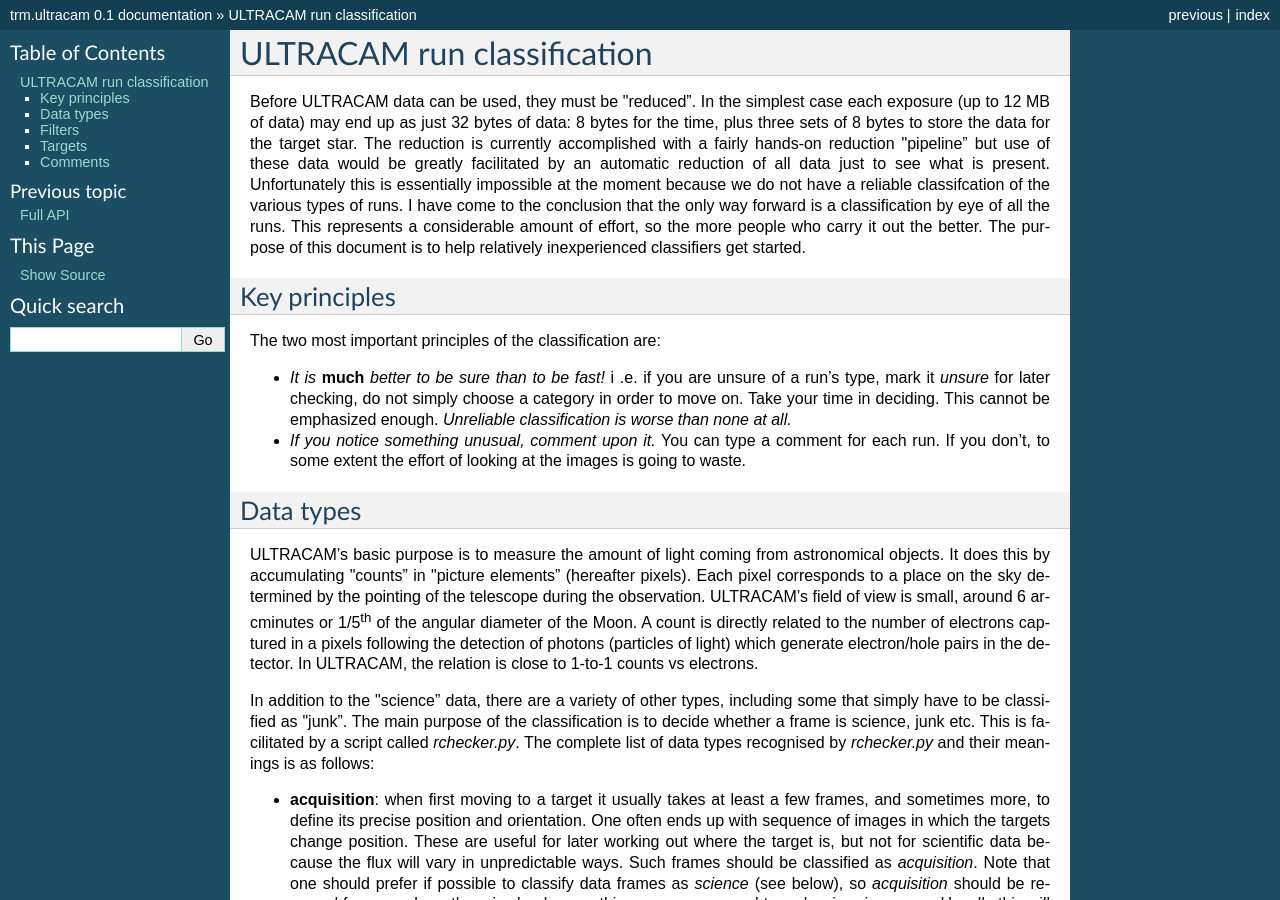
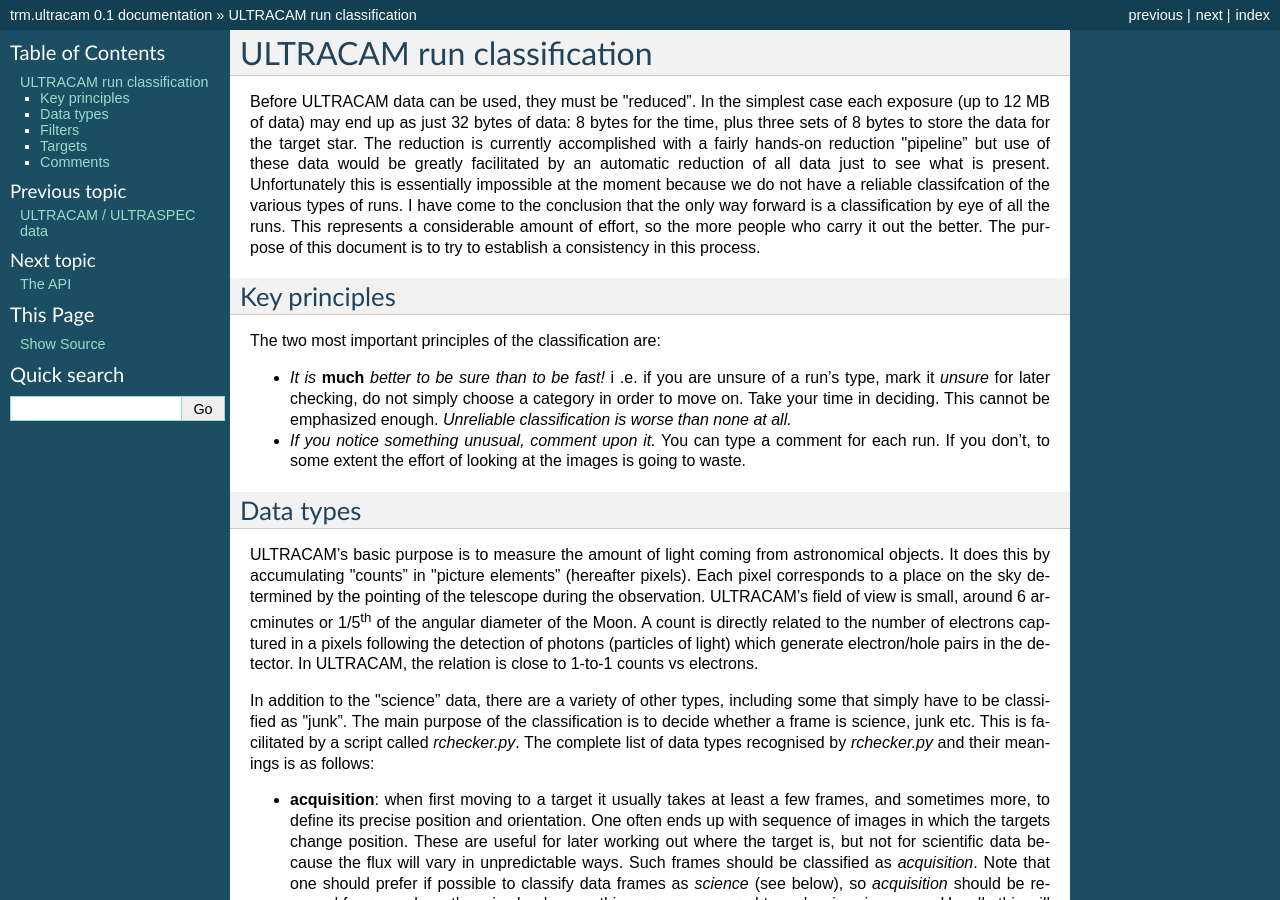
Before and after one commit to trmrsh/trm-ultracam, a Sphinx documentation site: the page built from docs/types.rst, in a window 1280 px wide and 900 px high. Built offline with Sphinx 7.4.7, drawn with Linux system fonts in a browser that asks for light colours; pages that are not in the unit, such as notebooks, are missing from menus.

Commit message:
More docs updates

```diff
--- a/docs/index.rst
+++ b/docs/index.rst
@@ -20,8 +20,9 @@ Contents:
 
    intro
    data
+   types
+   scripts
    api
-   types
 
 Indices and tables
 ==================
--- a/docs/types.rst
+++ b/docs/types.rst
@@ -11,8 +11,8 @@ this is essentially impossible at the moment because we do not have a reliable
 classifcation of the various types of runs. I have come to the conclusion that
 the only way forward is a classification by eye of all the runs. This
 represents a considerable amount of effort, so the more people who carry it
-out the better. The purpose of this document is to help relatively
-inexperienced classifiers get started.
+out the better. The purpose of this document is to try to establish a
+consistency in this process.
 
 Key principles
 --------------
```
